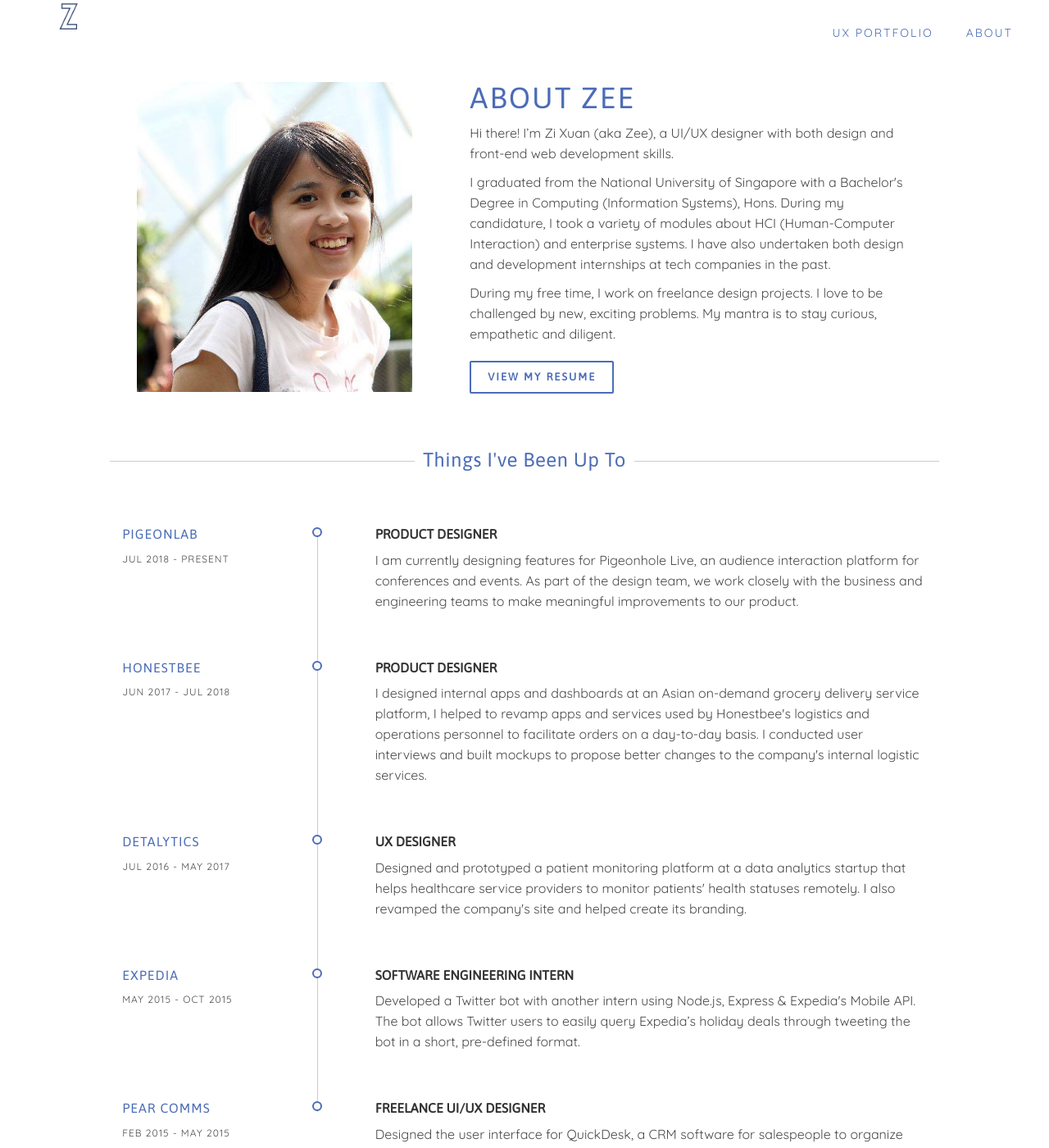
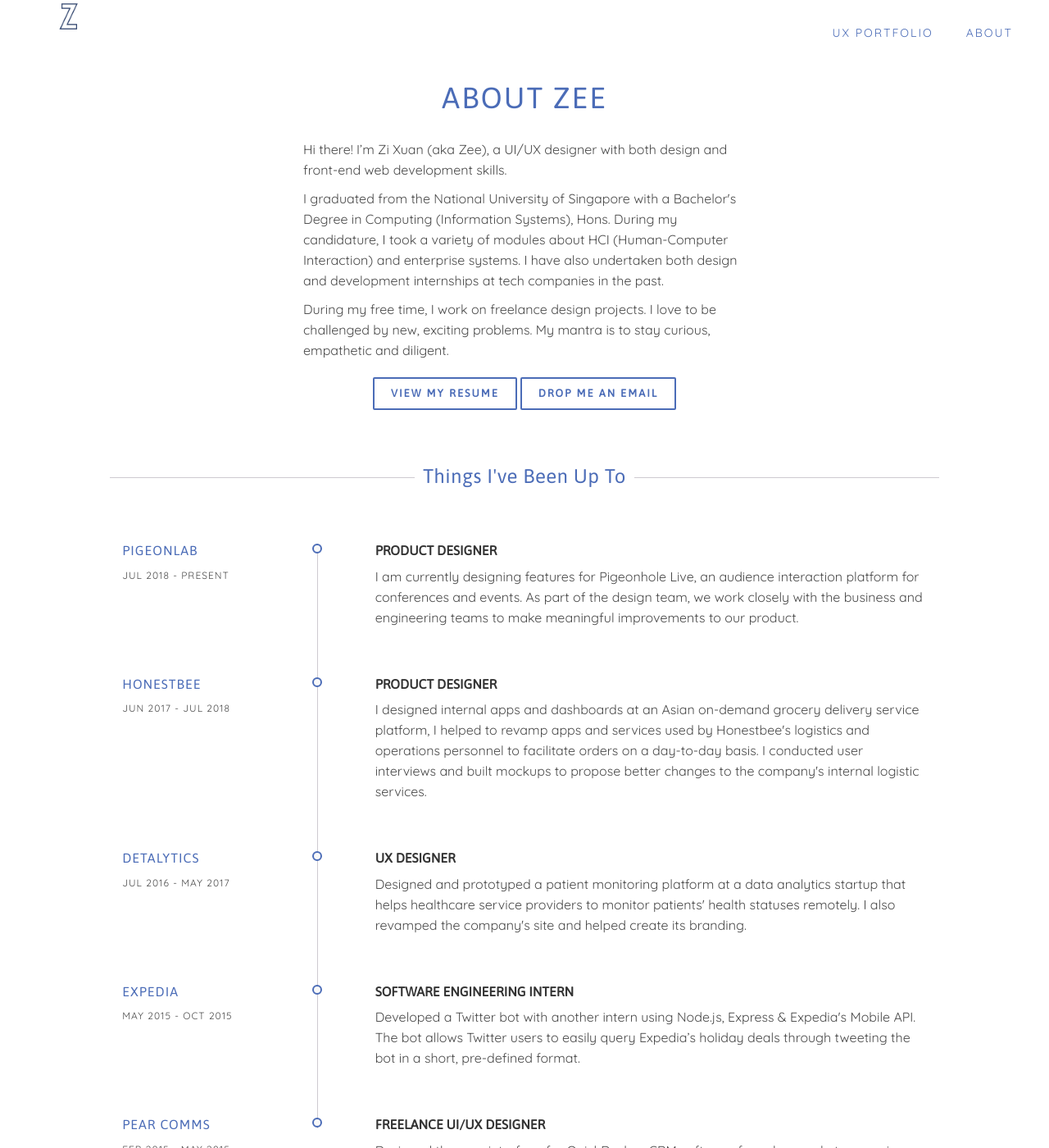
Before and after one commit to yzixuan/yzixuan.github.io, a Jekyll site: the page built from aboutme.html, in a window 1280 px wide and 1400 px high. Shown: the whole window at 82% size. Built offline with Jekyll 4.4.1, drawn with Linux system fonts in a browser that asks for light colours; nearby versions of some CDN libraries.

Commit message:
update bio

```diff
--- a/_includes/bio.html
+++ b/_includes/bio.html
@@ -2,18 +2,20 @@
 
   <div class="content">
     <div class="row single vcontainer">
-      <div class="col-sm-offset-1 col-sm-4 col-xs-12 margin-extra-top">
+      <!--<div class="col-sm-offset-1 col-sm-4 col-xs-12 margin-extra-top">
         <div class="wrapper">
             <img src="{{ "/img/profile.jpg" | prepend: site.baseurl }}">
         </div>
-      </div>
-      <div class="col-sm-6 col-xs-12 margin-extra-top padding-bottom">
-        <div class="wrapper">
+      </div>!-->
+      <div class="col-sm-offset-3 col-sm-6 col-xs-12 margin-extra-top padding-bottom">
+        <div class="wrapper aboutme">
           <h2 class="cyan-color">ABOUT ZEE</h2>
+          <br/>
           <p>Hi there! I’m Zi Xuan (aka Zee), a UI/UX designer with both design and front-end web development skills.</p>
           <p>I graduated from the National University of Singapore with a Bachelor's Degree in Computing (Information Systems), Hons. During my candidature, I took a variety of modules about HCI (Human-Computer Interaction) and enterprise systems. I have also undertaken both design and development internships at tech companies in the past.</p>
           <p>During my free time, I work on freelance design projects. I love to be challenged by new, exciting problems. My mantra is to stay curious, empathetic and diligent.</p>
           <a class="btn color" href="{{ "YapZiXuan.pdf" | prepend: site.baseurl }}">VIEW MY RESUME</a>
+          <a class="btn color" href="mailto:{{ site.email }}">DROP ME AN EMAIL</a>
         </div>
       </div>
       <!--<div class="col-sm-offset-2 col-md-4 col-sm-6 col-xs-12">
--- a/_sass/_sections.scss
+++ b/_sass/_sections.scss
@@ -58,6 +58,14 @@
 
   h2 {
     margin-top: 0px;
+  }
+}
+
+.aboutme {
+  text-align: center;
+
+  p {
+    text-align: left;
   }
 }
 
```
